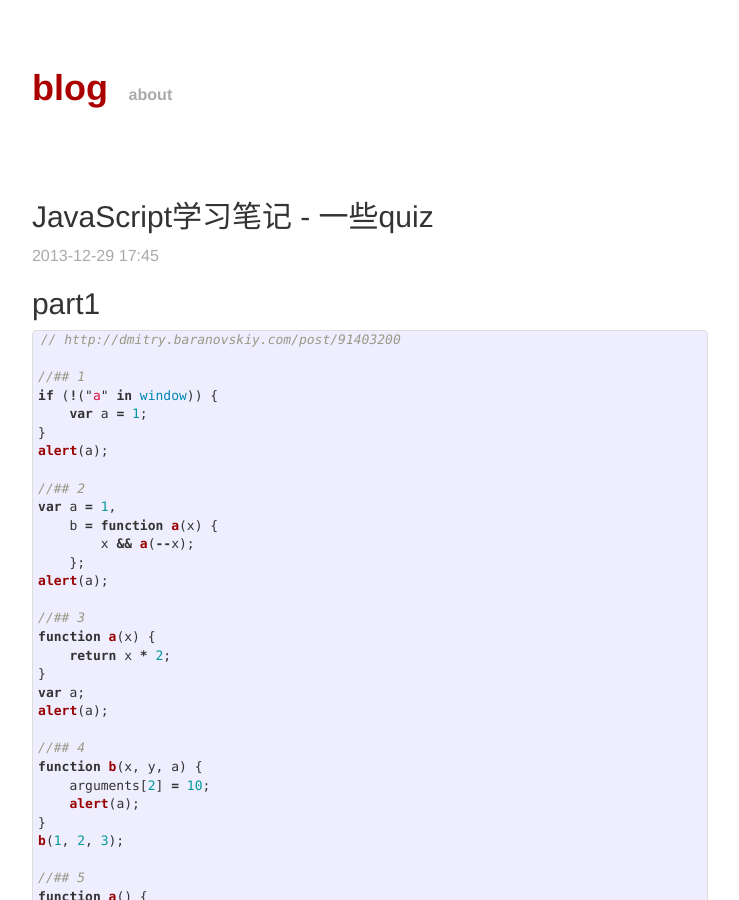
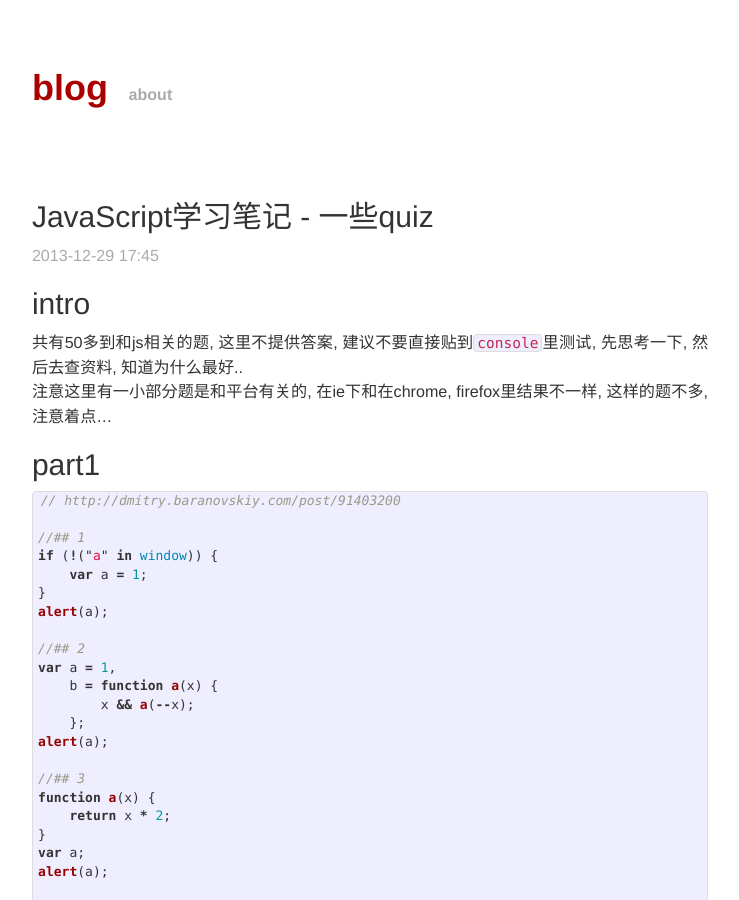
Before and after one commit to lyuehh/blog, a Jekyll site: the page built from _posts/2013-12-29-javascript-note-part3.markdown, in a window 1280 px wide and 900 px high. Shown: the whole window, without its empty margins (270-1009 px from the left). Built offline with Jekyll 4.4.1, drawn with Linux system fonts in a browser that asks for light colours; nearby versions of some CDN libraries; Markdown is read by kramdown in place of the engine named in the settings.

Commit message:
add intro for new post

```diff
--- a/_posts/2013-12-29-javascript-note-part3.markdown
+++ b/_posts/2013-12-29-javascript-note-part3.markdown
@@ -5,6 +5,10 @@ date: 2013-12-29 17:45
 comments: true
 categories: javascript
 ---
+
+## intro
+共有50多到和js相关的题, 这里不提供答案, 建议不要直接贴到`console`里测试, 先思考一下, 然后去查资料, 知道为什么最好..
+注意这里有一小部分题是和平台有关的, 在ie下和在chrome, firefox里结果不一样, 这样的题不多, 注意着点...
 
 ## part1
 
```
